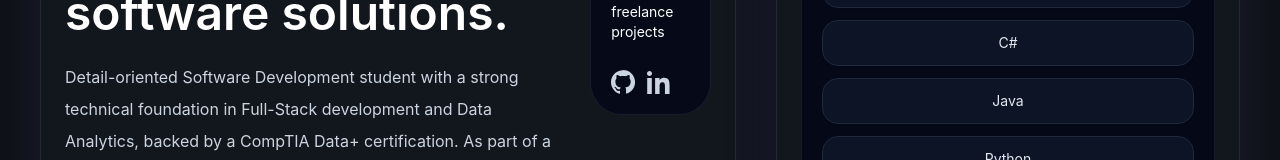
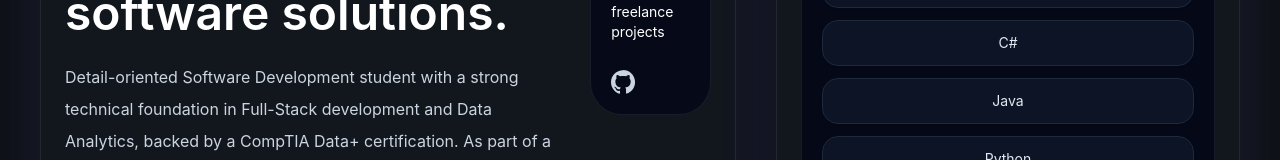
Before and after one commit to AMIRULHAFIZI/Portfolio, a React (Vite) app: page / in a window 1280 px wide. Shown: the part 422-582 px from the top of the page. Built offline with nearby package versions, Linux system fonts and the light colour scheme.

Commit message:
remove linkedin button

```diff
--- a/src/components/Hero.jsx
+++ b/src/components/Hero.jsx
@@ -28,11 +28,7 @@ function Hero() {
                 <path d="M12 0.297c-6.63 0-12 5.373-12 12 0 5.302 3.438 9.8 8.205 11.387.6.113.82-.258.82-.577v-2.234c-3.338.724-4.033-1.613-4.033-1.613-.546-1.387-1.333-1.757-1.333-1.757-1.09-.745.082-.729.082-.729 1.205.085 1.84 1.238 1.84 1.238 1.07 1.834 2.809 1.304 3.495.997.108-.775.42-1.304.763-1.604-2.665-.303-5.466-1.333-5.466-5.931 0-1.31.469-2.381 1.236-3.221-.124-.303-.536-1.523.116-3.176 0 0 1.008-.322 3.301 1.23.957-.266 1.983-.399 3.003-.404 1.02.005 2.047.138 3.006.404 2.289-1.552 3.295-1.23 3.295-1.23.655 1.653.243 2.873.119 3.176.77.84 1.235 1.911 1.235 3.221 0 4.61-2.804 5.625-5.476 5.921.431.372.815 1.103.815 2.222v3.293c0 .319.218.694.825.576 4.765-1.589 8.199-6.086 8.199-11.386 0-6.627-5.373-12-12-12z" />
               </svg>
             </a>
-            <a href="https://linkedin.com/in/yourusername" target="_blank" rel="noreferrer" className="transition hover:text-white" aria-label="LinkedIn">
-              <svg viewBox="0 0 24 24" className="h-6 w-6 fill-current">
-                <path d="M4.98 3.5C4.98 4.88 3.88 6 2.5 6S0 4.88 0 3.5 1.12 1 2.5 1 4.98 2.12 4.98 3.5zM.2 8h4.6V24H.2V8zm7.92 0h4.42v2.18h.06c.62-1.18 2.14-2.42 4.4-2.42 4.7 0 5.56 3.08 5.56 7.08V24h-4.61v-7.56c0-1.8-.04-4.12-2.5-4.12-2.5 0-2.88 1.94-2.88 3.96V24H8.12V8z" />
-              </svg>
-            </a>
+            {/* LinkedIn button successfully removed from here */}
           </div>
         </div>
       </div>
```
